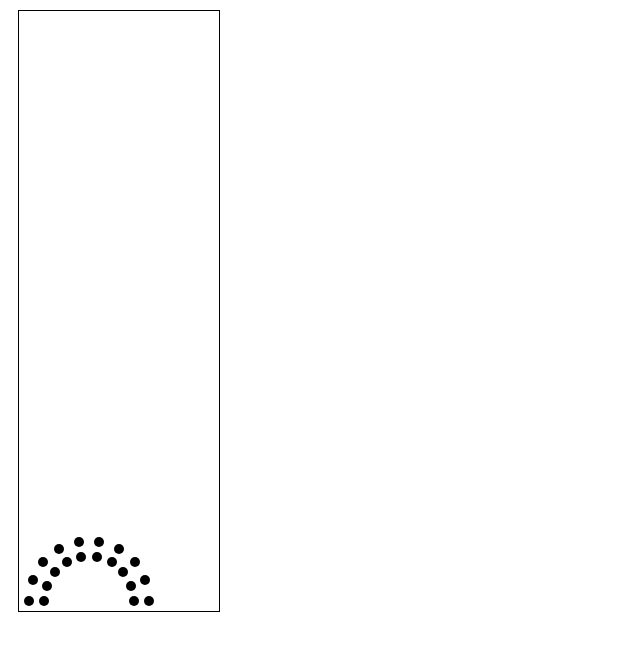
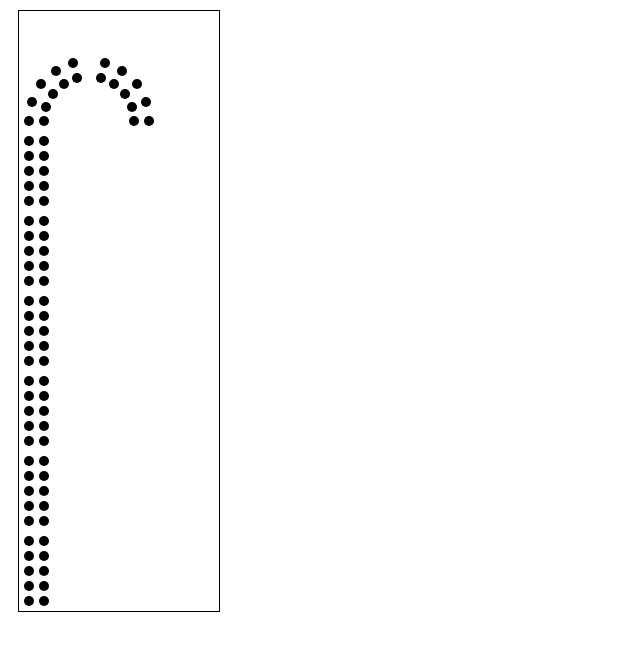
Before and after one commit to richardl62/react-playpen, a React (Create React App) app: page / in a window 1280 px wide. Shown: the top 650 px of the page, without its empty margins (0-640 px from the left). Built offline with nearby package versions, Linux system fonts and the light colour scheme.

Commit message:
More work on arcs

```diff
--- a/src/score-board.tsx
+++ b/src/score-board.tsx
@@ -10,6 +10,11 @@ const fifthRowGap = radius;
 
 const arcRadius = 60;
 
+interface Position {
+    bottom: number;
+    left: number;
+}
+
 const Board = styled.div`
     position: relative;
 
@@ -20,15 +25,15 @@ const Board = styled.div`
     margin: 10px;
 `;
 
-const Hole = styled.div<{pos: [number, number]}>`
+const Hole = styled.div<{pos: Position}>`
 
     height: ${radius}px;
     width: ${radius}px;
     border-radius: 50%;
 
     position: absolute;
-    bottom: ${props => props.pos[0]}px;
-    left:${props => props.pos[1]}px;;
+    bottom: ${props => props.pos.bottom}px;
+    left:${props => props.pos.left}px;;
 
     background: black;
 `
@@ -36,53 +41,60 @@ const Hole = styled.div<{pos: [number, number]}>`
 export function ScoreBoard() {
     const holes : JSX.Element [] = [];
 
-    const addHole = (bottom: number, left: number) => {
-        holes.push(<Hole pos={[bottom, left]} />);
+    const addHole = (pos: Position) => {
+        holes.push(<Hole pos={pos} />);
     }
 
-    const addArcHole = (center: number[], radius: number, angle: number) => {
-        const [bottom, left] = center;
+    const addArcHole = (center: Position, radius: number, angle: number) => {
+        let {bottom, left} = center;
 
-        const bottomOffset = Math.sin(angle);
-        const leftOffset = -Math.cos(angle);
-        addHole(
-            bottom + bottomOffset * radius,
-            left + leftOffset * radius,
-            )
+        bottom += Math.sin(angle) * radius;
+        left += -Math.cos(angle) * radius;
+        addHole({bottom, left});
     }
 
-    const addColumn = (pos: number[], count: number, direction: "up" | "down") => {
-        let [bottom, left] = pos;
+    const addColumn = (pos: Position, count: number, direction: "up" | "down") => {
+        let {bottom, left} = pos;
 
         for(let ind = 1; ind <= count; ++ind) { // Count from 1
-            addHole(bottom, left);
-            addHole(bottom, left+radius+standardGap);
+            addHole({bottom, left});
+            addHole({bottom, left: left+radius+standardGap});
 
             const sign = direction === "up" ? 1 : -1;
             const gap = (ind % 5 === 0) ? fifthRowGap : standardGap;
             bottom += sign * (radius + gap);
         }
 
-        return [bottom, left];
+        return {bottom, left};
     }
 
-    const addArc = (pos: number[]) => {
-        let center = [...pos];
-        center[1] += arcRadius;
+    const addSimpleArc = (center: Position,
+            span: {startAngle: number, endAngle: number, steps: number}
+        ) => {
+        const startRad = span.startAngle * (Math.PI/180);
+        const endRad = span.endAngle * (Math.PI/180);
 
-        const nSteps = 10;
-        for(let ind = 0; ind < nSteps; ++ind) {
-            const angle = Math.PI * ind / (nSteps-1);
+        const step = (endRad-startRad) / (span.steps-1);
 
-            addArcHole(center, arcRadius, angle);
-            addArcHole(center, arcRadius - radius - standardGap, angle);
+        for(let ind = 0; ind < span.steps; ++ind) {
+            const rad = startRad + step * ind;
+
+            addArcHole(center, arcRadius, rad);
+            addArcHole(center, arcRadius - radius - standardGap, rad);
         }
     };
 
-    let pos = [standardGap, standardGap];
-    //pos = addColumn(pos, 20, "up");
-    addArc(pos)
-    //addColumn([pos[0], pos[1]+50], 20, "down")
+    const add10StepArc = (start: Position) => {
+        let center = {...start};
+        center.left += arcRadius;
+
+        addSimpleArc(center, {startAngle:0, endAngle:75, steps: 5});
+        addSimpleArc(center, {startAngle:105, endAngle:180, steps:5});
+    };
+
+    let start = {bottom:standardGap, left:standardGap};
+    start = addColumn(start, 30, "up");
+    add10StepArc(start);
 
     return <Board>{holes}</Board>;
 }
```
